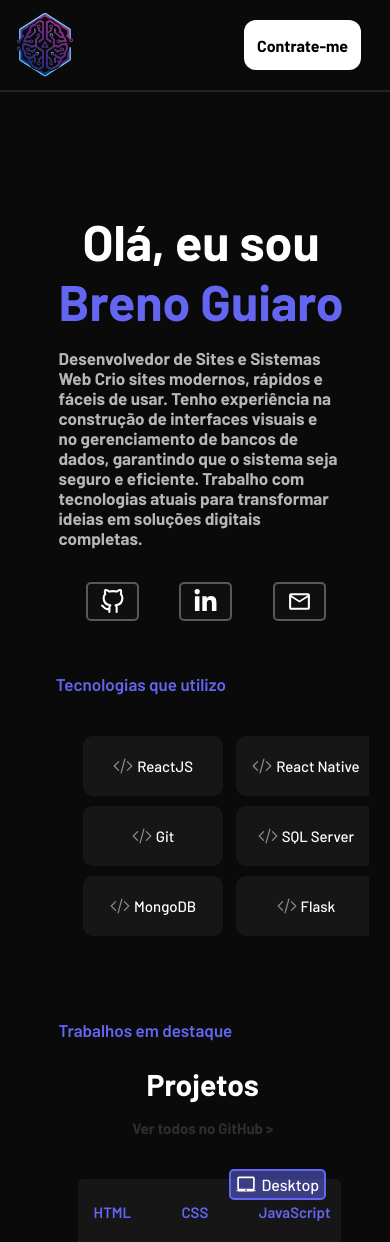
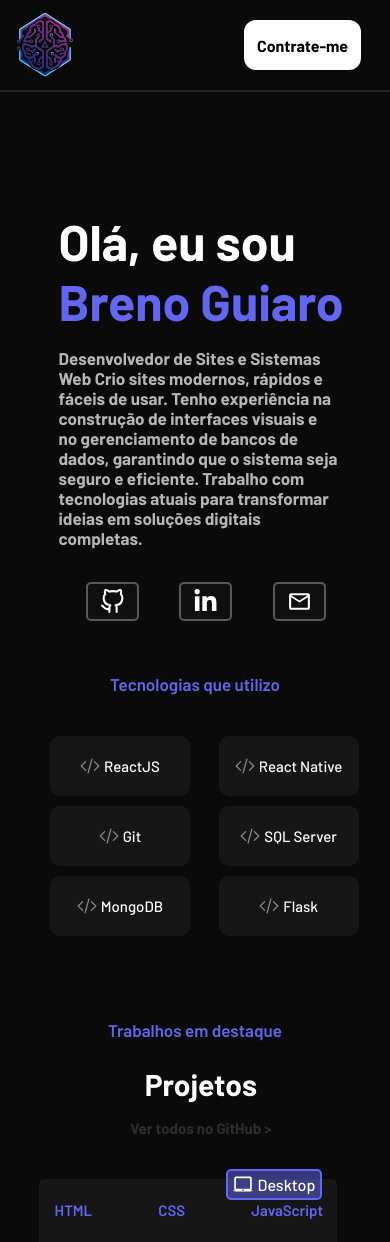
Before and after one commit to BrenoGuiaro/Portifolio, a React (Create React App) app: page / in a window 390 px wide. Shown: the top 1242 px of the page. Built offline with nearby package versions, Linux system fonts and the light colour scheme; the HTML template or start-up script is replaced by a standard one.

Commit message:
Ajustando detalhes da responsabilidade para mobile apos ajuste de centralização desktop

```diff
--- a/src/components/CardsProj/CardsProj.css
+++ b/src/components/CardsProj/CardsProj.css
@@ -11,24 +11,20 @@
     grid-template-rows: 25% 25% 30% 20%;
     background: rgba(255, 255, 255, 0.05);
 }
-
 .divTotal {
     display: flex;
     align-items: flex-start;
     width: 100%;
 }
-
 .boxLimit {
     display: flex;
     flex-direction: column;
     padding-left: 5vw;
     gap: 25px;
 }
-
 .boxCard:hover {
     background-color: rgba(255, 255, 255, 0.1);
 }
-
 .textTec {
     grid-column: 1;
     grid-row: 1;
@@ -37,7 +33,6 @@
     align-items: center;
     justify-content: space-between;
 }
-
 .title {
     grid-column: 1;
     grid-row: 2;
@@ -45,7 +40,6 @@
     align-items: center;
     justify-content: flex-start;
 }
-
 .description {
     grid-column: 1;
     grid-row: 3;
@@ -54,7 +48,6 @@
     align-items: center;
     justify-content: flex-start;
 }
-
 .routes {
     grid-column: 1;
     grid-row: 4;
@@ -64,7 +57,6 @@
     justify-content: space-between;
     text-decoration: dashed;
 }
-
 .route {
     width: 50%;
     height: 100%;
@@ -73,7 +65,6 @@
     justify-content: flex-start;
     color: white;
 }
-
 .route-hover {
     cursor: pointer;
     display: flex;
@@ -81,11 +72,9 @@
     color: white;
     text-decoration: none;
 }
-
 .route-hover:hover {
     color: #6366f1;
 }
-
 .boxImage {
     grid-column: 2;
     grid-row: 1/5;
@@ -95,13 +84,11 @@
     align-items: center;
     justify-content: center;
 }
-
 #image {
     width: 80%;
     height: 80%;
     border-radius: 8px;
 }
-
 .compatibility {
     position: absolute;
     top: -10px;
@@ -111,7 +98,6 @@
     width: auto;
     height: auto;
 }
-
 .platform {
     border: 1px solid blue;
     width: auto;
@@ -125,12 +111,10 @@
     justify-content: center;
     align-items: center;
 }
-
 .text {
     font-weight: 500;
     color: white;
 }
-
 .boxColumn {
     display: none;
 }
@@ -154,6 +138,7 @@
     }
 
     .title {
+        padding-top: 2vh;
         height: 15%;
         justify-content: center;
     }
--- a/src/components/Introduction/Introduction.css
+++ b/src/components/Introduction/Introduction.css
@@ -72,9 +72,10 @@ h1 {
 
     .boxHello {
         display: flex;
-        justify-content: center;
-        align-items: center;
+        justify-content: flex-start;
+        align-items:flex-start;
         flex-direction: column;
+
     }
 
     .boxBio {
--- a/src/components/Projetos/Projetos.css
+++ b/src/components/Projetos/Projetos.css
@@ -36,6 +36,12 @@
         width: 90%;
         margin-left: 5vw;
     }
+    .boxCenter3{
+        padding-left: 0;
+        text-align: center;
+        align-items: center;
+        justify-content: center;
+    }
     .boxTit {
         text-align: center;
     }
--- a/src/components/Tecnologias/Tecnologia.css
+++ b/src/components/Tecnologias/Tecnologia.css
@@ -16,6 +16,13 @@
     padding-bottom: 1vh;
     padding-left: 7vw;
 
+}
+.boxCenterTec {
+    display: flex;
+    align-items: flex-start;
+    justify-content: center;
+    flex-direction: column;
+    padding-left: 10vw;
 }
 .boxCards::-webkit-scrollbar {
     height: 8px;
@@ -64,8 +71,7 @@
 
 @media (max-width:768px) {
     .boxTecnologia {
-        width: 90%;
-        margin-left: 5vw;
+        width: 100%;
         display: flex;
         align-items: center;
         justify-content: center;
@@ -73,16 +79,19 @@
         margin-bottom:  5vh;
     }
     .boxCards {
-        width: 90%;
+        width: 100%;
         margin-bottom: 4vh;
-        flex-direction: column;
-        text-align: center;
         display: grid;
         grid-template-columns: repeat(2,50%);
         grid-template-rows: auto;
         gap: 10px;
         overflow-y: auto;
         overflow-x: hidden;
+
+    }
+    .boxCenterTec{
+        align-items: center;
+        padding-left: 0;
     }
     #topic {
         text-align: center
--- a/src/components/Tecnologias/Tecnologia.js
+++ b/src/components/Tecnologias/Tecnologia.js
@@ -5,7 +5,7 @@ import Infos_Tec from './Tecnologias_infos.json'
 export const Tecnologia = () => {
   return (
     <div className='boxTecnologia'>
-      <div className="boxCenter2">
+      <div className="boxCenterTec">
         <h3 id='topic'>Tecnologias que utilizo</h3>
 
         <div className='boxCards'>
```
